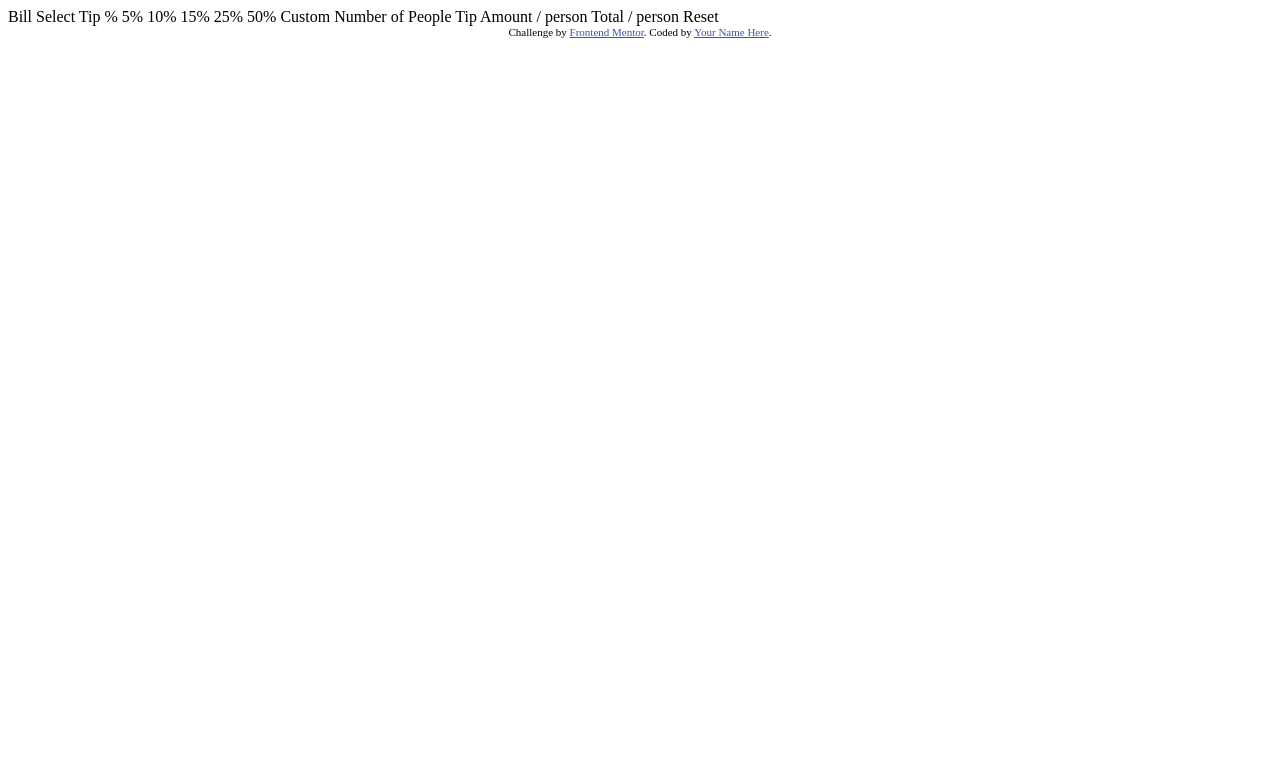
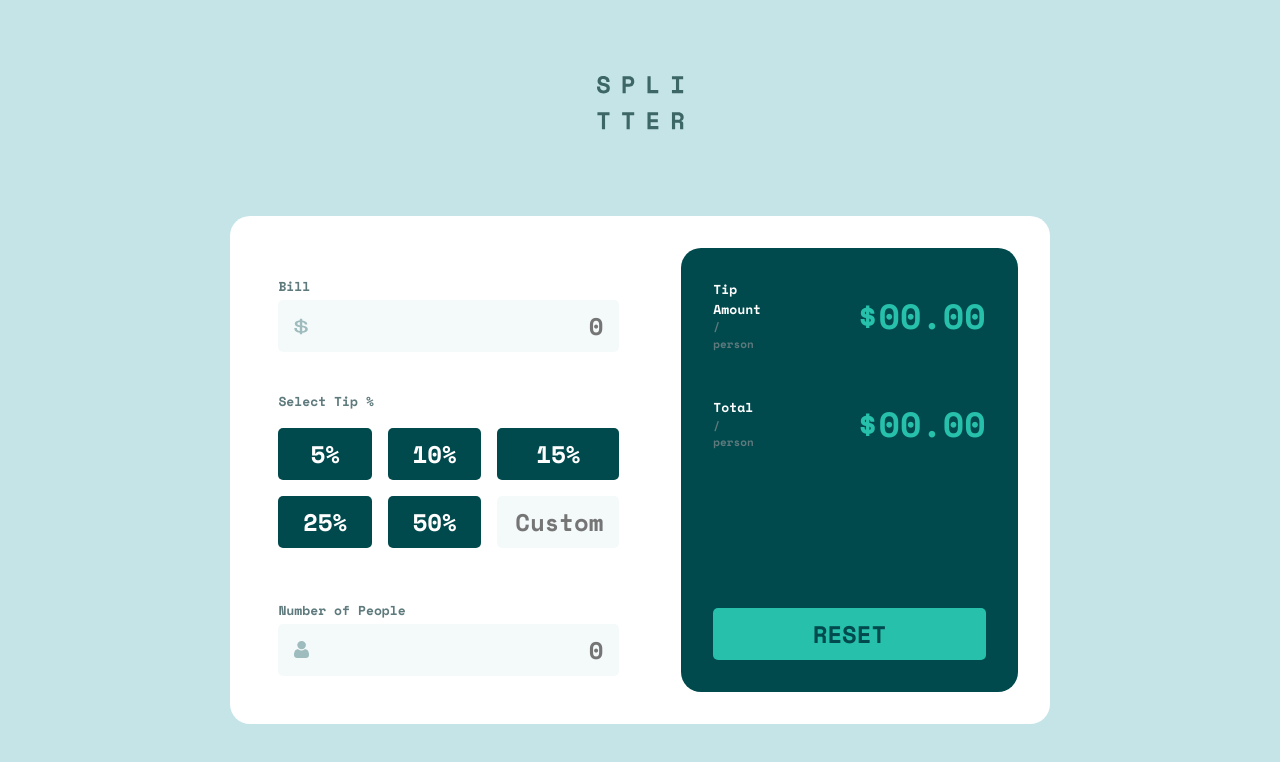
Before and after one commit to hadreemustaffa/tip-calculator-app, a plain HTML site: page index.html in a window 1280 px wide. Drawn offline with nearby package versions, Linux system fonts and the light colour scheme.

Commit message:
add base style

```diff
--- a/index.html
+++ b/index.html
@@ -1,44 +1,84 @@
 <!DOCTYPE html>
 <html lang="en">
+
 <head>
   <meta charset="UTF-8">
-  <meta name="viewport" content="width=device-width, initial-scale=1.0"> <!-- displays site properly based on user's device -->
-
+  <meta name="viewport" content="width=device-width, initial-scale=1.0">
+  <meta name="description" content="Tip Calculator App solution for Frontendmentor.io">
   <link rel="icon" type="image/png" sizes="32x32" href="./images/favicon-32x32.png">
-
+  <link rel="stylesheet" href="style.css">
   <title>Frontend Mentor | Tip calculator app</title>
 
-  <!-- Feel free to remove these styles or customise in your own stylesheet 👍 -->
-  <style>
-    .attribution { font-size: 11px; text-align: center; }
-    .attribution a { color: hsl(228, 45%, 44%); }
-  </style>
 </head>
-<body>
 
-  Bill
+<body class="text-neutral-2 bg-neutral-4">
+  <main>
+    <div class="logo">
+      <img src="images/logo.svg" alt="">
+    </div>
+    <div class="calculator bg-neutral-6">
+      <div class="input">
+        <form action="#">
+          <label class="fs-tertiary-body" for="billAmount">Bill</label>
+          <div class="flex-container bg-neutral-5">
+            <img class="icon" src="./images/icon-dollar.svg" alt="">
+            <input type="text" id="billAmount" placeholder="0"
+              oninput="this.value = this.value.replace(/[^0-9.]/g, '').replace(/(\..*)\./g, '$1');" required />
+          </div>
+        </form>
 
-  Select Tip %
-  5%
-  10%
-  15%
-  25%
-  50%
-  Custom
+        <form action="#">
+          <fieldset>
+            <legend class="fs-tertiary-body">Select Tip %</legend>
+            <div class="tip-input-container ">
+              <input class="text-neutral-6 bg-neutral-1 btn" type="button" value="5%">
+              <input class="text-neutral-6 bg-neutral-1 btn" type="button" value="10%">
+              <input class="text-neutral-6 bg-neutral-1 btn" type="button" value="15%">
+              <input class="text-neutral-6 bg-neutral-1 btn" type="button" value="25%">
+              <input class="text-neutral-6 bg-neutral-1 btn" type="button" value="50%">
+              <input class="text-neutral-2 bg-neutral-5 btn" type="text" placeholder="Custom" size="6" maxlength="3">
+            </div>
+          </fieldset>
+        </form>
 
-  Number of People
+        <form action="#" class="people-container">
+          <label class="fs-tertiary-body" for="numberOfPeople">Number of People</label>
+          <div class="flex-container">
+            <img class="icon" src="./images/icon-person.svg" alt="">
+            <input type="text" id="numberOfPeople" placeholder="0"
+              oninput="this.value = this.value.replace(/[^0-9.]/g, '').replace(/(\..*)\./g, '$1');" required />
+          </div>
+        </form>
+      </div>
 
-  Tip Amount
-  / person
+      <div class="output bg-neutral-1">
+        <div class="amount-container">
+          <div class="amount-text">
+            <p><span class="text-neutral-6 fs-tertiary-body">Tip Amount</span><br>/ person</p>
+          </div>
+          <!-- tip-per-person-output -->
+          <div class="amount-per-person">
+            <h1 class="text-primary-1">$00.00</h1>
+          </div>
+        </div>
+        <div class="amount-container">
+          <div class="amount-text">
+            <p><span class="text-neutral-6 fs-tertiary-body">Total</span><br>/ person</p>
+          </div>
+          <!-- total-tip-output -->
+          <div class="total-per-person">
+            <h1 class="text-primary-1">$00.00</h1>
+          </div>
+        </div>
+        <button class="text-neutral-1 bg-primary-1 fs-primary-body reset btn" type="reset">RESET</button>
+      </div>
+    </div>
+  </main>
 
-  Total
-  / person
-
-  Reset
-
-  <div class="attribution">
+  <!-- <div class="attribution">
     Challenge by <a href="https://www.frontendmentor.io?ref=challenge" target="_blank">Frontend Mentor</a>.
     Coded by <a href="#">Your Name Here</a>.
-  </div>
+  </div> -->
 </body>
+
 </html>
--- a/style.css
+++ b/style.css
@@ -5,10 +5,10 @@
 	--ff-primary: 'Space Mono', monospace;
 
 	--fs-xl: 2.188rem;
-	--fs-lg: 1.125rem;
+	--fs-lg: 1.5rem;
 	--fs-md: 1rem;
 	--fs-sm: 0.813rem;
-	--fs-xs: 0.563rem;
+	--fs-xs: 0.688rem;
 
 	--fw-primary: 700;
 
@@ -118,6 +118,9 @@ h6 {
 	color: var(--clr-neutral-6);
 }
 
+.bg-primary-1 {
+	background-color: var(--clr-primary-1);
+}
 .bg-neutral-1 {
 	background-color: var(--clr-neutral-1);
 }
@@ -159,3 +162,125 @@ h6 {
 .fs-quarternary-body {
 	font-size: var(--fs-quarternary-body);
 }
+
+/* General styling */
+h1 {
+	font-family: var(--ff-heading);
+	font-size: var(--fs-heading);
+	font-weight: var(--fw-primary);
+	color: var(--clr-neutral-1);
+}
+
+body {
+	min-height: 100vh;
+	display: grid;
+	place-content: center;
+	font-family: var(--ff-body);
+	font-size: var(--fs-primary-body);
+}
+
+main {
+	width: 64vw;
+	display: flex;
+	flex-direction: column;
+	align-items: center;
+	justify-content: center;
+}
+
+.calculator {
+	display: flex;
+	flex-direction: row;
+	gap: 2.875rem;
+	margin-top: 5.375rem;
+	padding: 2rem;
+	border-radius: 20px;
+}
+
+.input {
+	display: flex;
+	flex-direction: column;
+	gap: 2.5rem;
+	padding: 1rem;
+}
+.icon {
+	width: 15px;
+	height: 17px;
+}
+.btn {
+	border: none;
+	outline: none;
+	border-radius: 5px;
+	padding: 0.5rem 1rem;
+}
+
+.flex-container {
+	display: flex;
+	align-items: center;
+	padding: 0.5rem 1rem;
+	border-radius: 5px;
+	background-color: var(--clr-neutral-5);
+}
+.flex-container input {
+	width: 100%;
+	outline: none;
+	border: none;
+	text-align: right;
+	color: var(--clr-neutral-1);
+	background-color: var(--clr-neutral-5);
+}
+.flex-container input:focus {
+	color: var(--clr-neutral-1);
+}
+.flex-container:focus-within {
+	outline: 2px solid var(--clr-primary-1);
+}
+
+fieldset {
+	border: none;
+}
+.tip-input-container {
+	display: grid;
+	grid-template-columns: repeat(3, 1fr);
+	grid-template-rows: auto;
+	padding-top: 1rem;
+	gap: 1rem;
+}
+.tip-input-container input:not(:last-child):focus {
+	color: var(--clr-neutral-1);
+	background-color: var(--clr-primary-1);
+}
+.tip-input-container input:last-child {
+	text-align: right;
+}
+.tip-input-container input:last-child:focus {
+	color: var(--clr-neutral-1);
+	outline: 2px solid var(--clr-primary-1);
+}
+.tip-input-container input:hover {
+	color: var(--clr-neutral-1);
+	background-color: hsl(172, 67%, 45%, 0.5);
+	cursor: pointer;
+}
+
+.output {
+	display: flex;
+	flex-direction: column;
+	padding: 2rem;
+	border-radius: 20px;
+	gap: 2.875rem;
+}
+
+.amount-container {
+	display: flex;
+	flex-direction: row;
+	align-items: center;
+	justify-content: space-between;
+	gap: 6rem;
+}
+.amount-text {
+	font-size: var(--fs-xs);
+}
+
+.reset {
+	margin-top: auto;
+}
```
Also changed, not shown: 1 other file.
